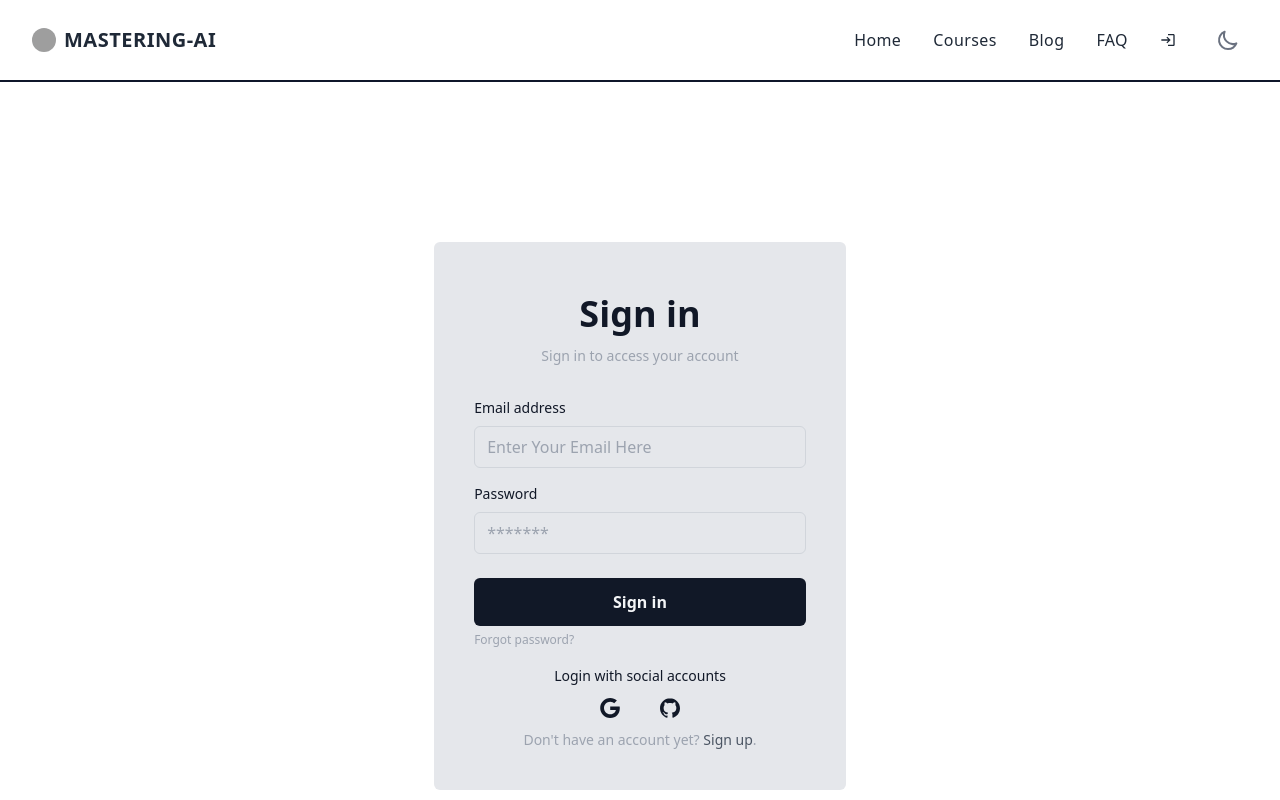
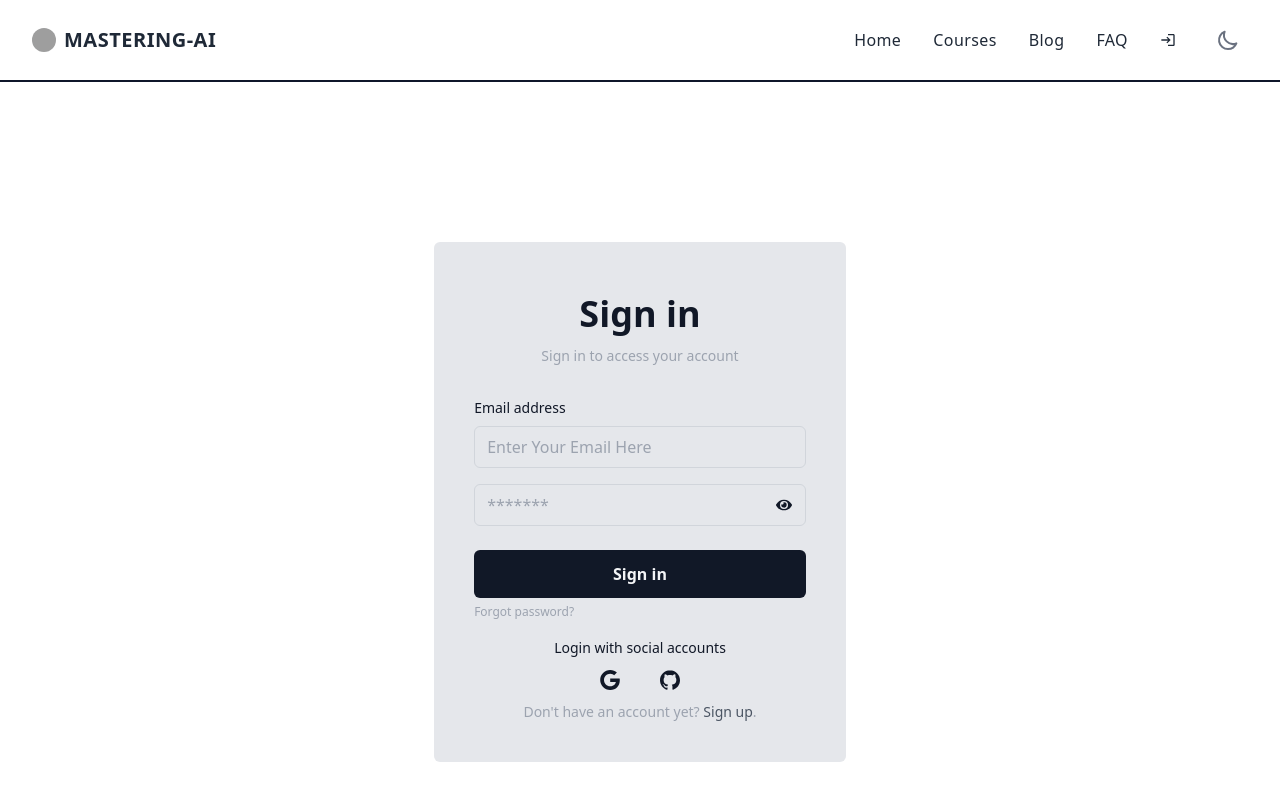
Before and after one commit to HasanMdKamrul/mastering-ai-app, a React (Create React App) app: page /signin in a window 1280 px wide. Shown: the top 800 px of the page. Built offline with nearby package versions, Linux system fonts and the light colour scheme; no server answers; grey boxes are pictures that could not be loaded.

Commit message:
password hide and show for the both signup and sign in added

```diff
--- a/src/Pages/Authentication/SignIn.jsx
+++ b/src/Pages/Authentication/SignIn.jsx
@@ -1,5 +1,6 @@
 import { GithubAuthProvider, GoogleAuthProvider } from "firebase/auth";
 import React, { useContext, useState } from "react";
+import { FaEye, FaEyeSlash } from "react-icons/fa";
 import { Link, useLocation, useNavigate } from "react-router-dom";
 import { toast } from "react-toastify";
 import { AuthContext } from "../../contexts/AuthProvider/AuthProvider";
@@ -10,6 +11,7 @@ const SignIn = () => {
   const navigate = useNavigate();
   const location = useLocation();
   const [email, setEmail] = useState("");
+  const [showPassword, setShowPassword] = useState(false);
 
   const from = location.state?.from?.pathname || "/";
 
@@ -107,6 +109,10 @@ const SignIn = () => {
     }
   };
 
+  const passwordShowHandler = () => {
+    setShowPassword(!showPassword);
+  };
+
   return (
     <div className="flex justify-center items-center pt-40">
       <div className="flex flex-col max-w-md p-6 rounded-md sm:p-10 bg-gray-200  text-gray-900">
@@ -138,11 +144,16 @@ const SignIn = () => {
               />
             </div>
             <div>
-              <div className="flex justify-between">
-                <label htmlFor="password" className="text-sm mb-2">
-                  Password
-                </label>
-              </div>
+              <div className="flex  items-center">
+                {showPassword ? (
+                  <input
+                    type="text"
+                    name="password"
+                    id="password"
+                    placeholder="*******"
+                    className="w-full px-3 py-2 border rounded-md border-gray-300 bg-gray-200 focus:border-gray-900 text-gray-900"
+                  />
+                ) : (
                   <input
                     type="password"
                     name="password"
@@ -150,6 +161,19 @@ const SignIn = () => {
                     placeholder="*******"
                     className="w-full px-3 py-2 border rounded-md border-gray-300 bg-gray-200 focus:border-gray-900 text-gray-900"
                   />
+                )}
+                {showPassword ? (
+                  <FaEyeSlash
+                    onClick={passwordShowHandler}
+                    style={{ marginLeft: "-30px" }}
+                  />
+                ) : (
+                  <FaEye
+                    onClick={passwordShowHandler}
+                    style={{ marginLeft: "-30px" }}
+                  />
+                )}
+              </div>
             </div>
           </div>
 
```
Lines whose indentation alone changed are shown as unchanged.
